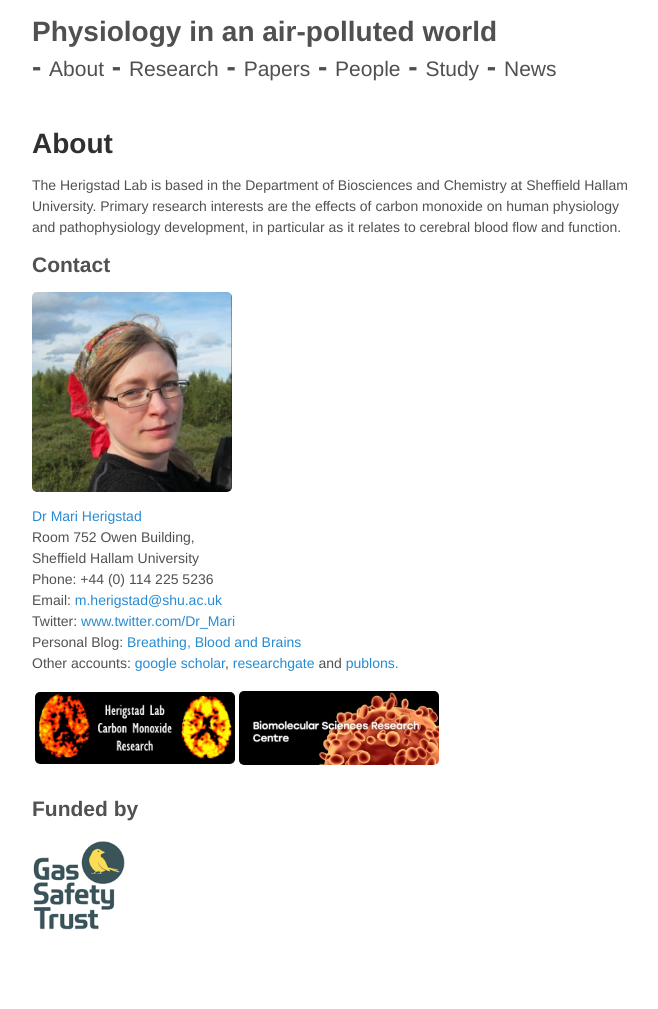
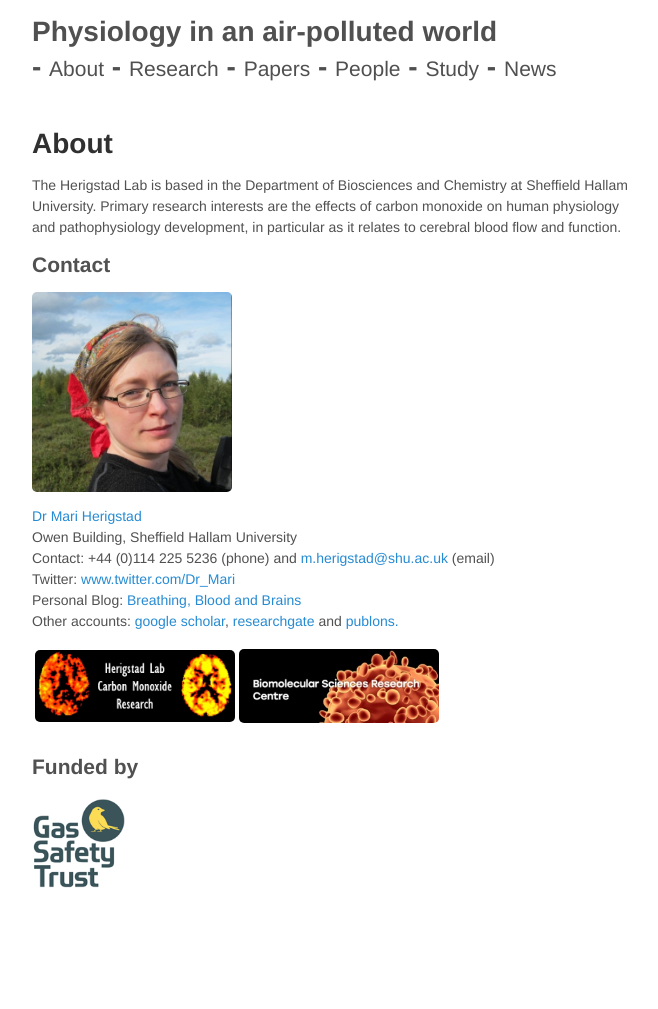
Before and after one commit to mariherigstad/mariherigstad.github.io, a Jekyll site: the page built from about.md, in a window 1280 px wide. Shown: the whole page, without its empty margins (307-965 px from the left). Built offline with Jekyll 4.4.1, drawn with Linux system fonts in a browser that asks for light colours; after the commit the page ends 967 px from its top, so only the background shows below that.

Commit message:
Update about.md

```diff
--- a/about.md
+++ b/about.md
@@ -10,10 +10,8 @@ The Herigstad Lab is based in the Department of Biosciences and Chemistry at She
 <img src="/assets/mariherigstadportrait.jpg" alt="Mari Herigstad" align="middle" style="width: 200px;"/>
 
 <a href="https://www.shu.ac.uk/about-us/our-people/staff-profiles/mari-herigstad">Dr Mari Herigstad</a><br>
-Room 752 Owen Building, <br>
-Sheffield Hallam University<br>
-Phone: +44 (0) 114 225 5236<br>
-Email: <m.herigstad@shu.ac.uk><br>
+Owen Building, Sheffield Hallam University<br>
+Contact: +44 (0)114 225 5236 (phone) and <m.herigstad@shu.ac.uk> (email)<br>
 Twitter: <a href="https://twitter.com/Dr_Mari">www.twitter.com/Dr_Mari</a><br>
 Personal Blog: <a href="https://mariherigstad.wordpress.com">Breathing, Blood and Brains</a><br>
 Other accounts: <a href="http://scholar.google.co.uk/citations?user=JAD2n04AAAAJ&hl=en">google scholar</a>, <a href="https://www.researchgate.net/profile/Mari_Herigstad">researchgate</a> and <a href="https://publons.com/author/1287147/mari-herigstad#profile">publons.</a>
```
